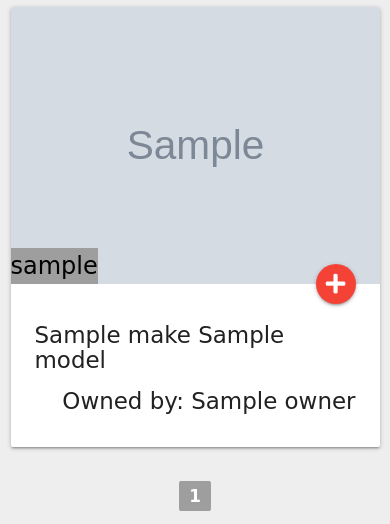
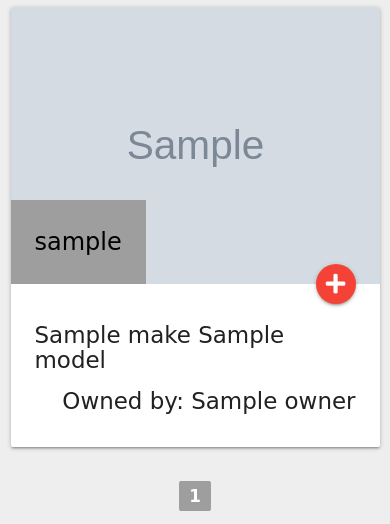
Before and after one commit to Luka-pp/Milestone-Project-3, a Flask app: page /members in a window 390 px wide. Shown: the part 184-708 px from the top of the page. Run offline with Flask 2, Linux system fonts and the light colour scheme; grey boxes marked "Sample" are stand-in pictures; a database or web service that is not in the repository returns one stand-in record (values such as "Sample title"); some libraries are stand-ins or nearby versions; some web fonts are replaced.

Commit message:
fixed footed double element error on code validation, changed special padding from id target to class

```diff
--- a/static/css/style.css
+++ b/static/css/style.css
@@ -37,7 +37,7 @@ main {
     margin-left: 5px;
 }
 
-#sp {
+.sp {
     padding: 12px;
 }
 
@@ -46,7 +46,7 @@ main {
 }
 
 @media only screen and (max-width: 600px) {
-    #sp {
+    .sp {
         padding: 0;
     }
 }
--- a/templates/base.html
+++ b/templates/base.html
@@ -69,7 +69,7 @@
     {% endblock %}
 
 </main>
-<footer>
+
     <footer class="page-footer grey darken-1">
         <div class="container">
             <div class="row">
@@ -95,7 +95,7 @@
             </div>
         </div>
     </footer>
-</footer>
+
 
 <script
         src="https://code.jquery.com/jquery-3.6.0.min.js"
--- a/templates/members.html
+++ b/templates/members.html
@@ -15,7 +15,7 @@
                 <div class="card ">
                     <div class="card-image">
                         <img src="{{ bike.img_url }}" alt="Profile Image">
-                        <span id="sp" class="card-title grey black-text"><strong>{{ bike.nickname }}</strong></span>
+                        <span class="card-title grey black-text sp"><strong>{{ bike.nickname }}</strong></span>
                         <a href="{{ url_for("profile", username=bike.owner) }}" data-position="left"
                            data-tooltip="Click For More"
                            class="btn-floating halfway-fab red tooltipped"><i
```
